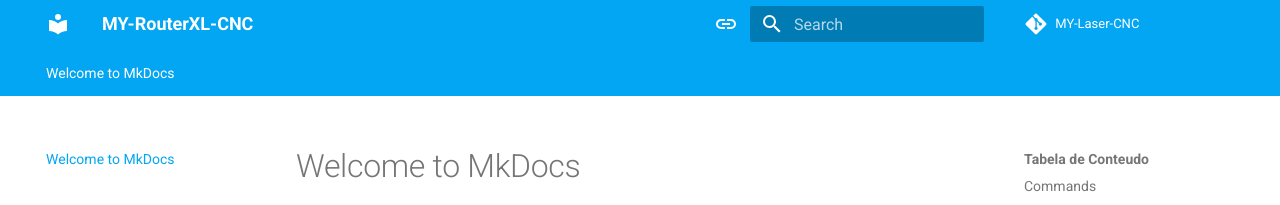
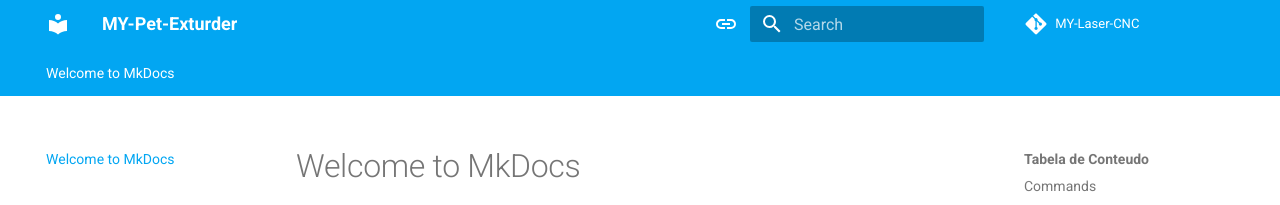
Before and after one commit to EdgarMata/MY-Pet-Extruder, an MkDocs documentation site: the page built from docs/index.md, in a window 1280 px wide. Shown: the top 205 px of the page. Built offline with MkDocs 1.6.1 and Material for MkDocs 9.7.7, drawn with Linux system fonts in a browser that asks for light colours; comment, search, counter and statistics services are not loaded.

Commit message:
$inicial commit

```diff
--- a/mkdocs.yml
+++ b/mkdocs.yml
@@ -1,11 +1,11 @@
-site_name: MY-RouterXL-CNC
+site_name: MY-Pet-Exturder
 
-site_url: "https://my-machines.pt/My-RouterXL-CNC/"
+site_url: "https://my-machines.pt/My-Pet-Exturder/"
 site_autor: "Edgar Mata"
 site_description: "Centro de conhecimento Gadget Plus.LDA"
 
 repo_name: "MY-Laser-CNC"
-repo_url: "https://github.com/EdgarMata/MY-RouterXL-CNC"
+repo_url: "https://github.com/EdgarMata/MY-Pet-Exturder"
 
 copyright: |
   &copy; 2024 <a href="https://my-machines.pt/" target="_blank" rel="noopener">Edgar Mata, LDA</a>
```
Also changed, not shown: 1 other file.
